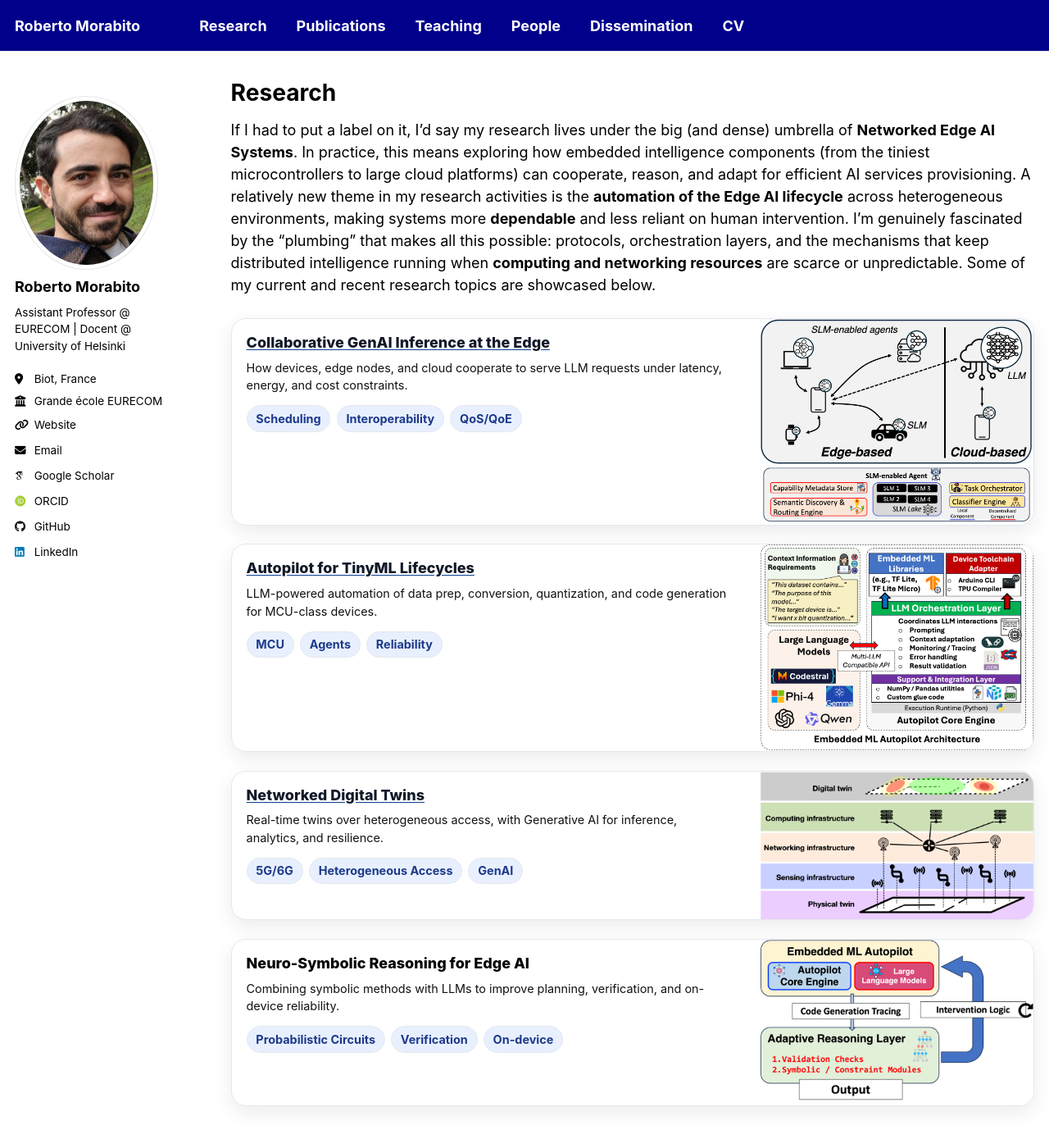
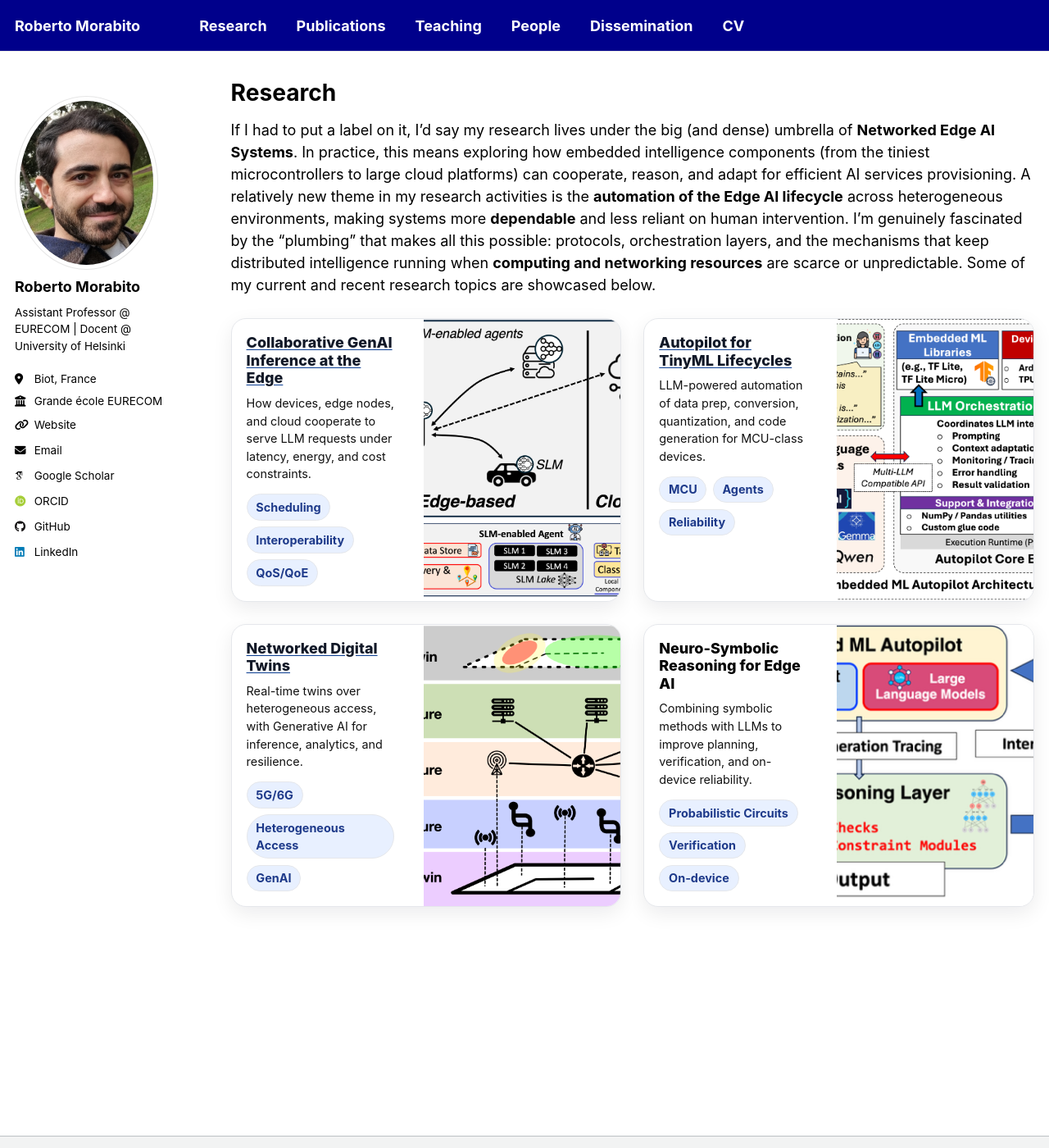
Before and after one commit to robertmora/robertmora.github.io, a Jekyll site: the page built from _pages/research.html, in a window 1280 px wide and 1400 px high. Shown: the whole window at 82% size. Built offline with Jekyll 4.4.1, drawn with Linux system fonts in a browser that asks for light colours; some web fonts are replaced; a script that is not in the unit is left out.

Commit message:
Update research.html

```diff
--- a/_pages/research.html
+++ b/_pages/research.html
@@ -64,6 +64,19 @@ author_profile: true
   border-radius:999px; font-size:.8rem; font-weight:700;
   background:#e8f0ff; color:#1e3a8a; border:1px solid var(--card-border);
 }
+
+.research-grid {
+  display: grid;
+  grid-template-columns: minmax(0, 1fr);
+  gap: 1.5rem;
+}
+
+@media (min-width: 900px) {
+  .research-grid--two-cols {
+    grid-template-columns: repeat(2, minmax(0, 1fr));
+  }
+}
+
 </style>
 
 <p>
@@ -76,6 +89,7 @@ Some of my current and recent research topics are showcased below.
 <div class="research-wrap">
   <div class="r-list">
 
+<div class="research-grid research-grid--two-cols">
 <div class="r-card">
   <div class="r-body">
     <h3 class="r-title">
@@ -126,3 +140,4 @@ Some of my current and recent research topics are showcased below.
 
   </div>
 </div>
+</div>
```
